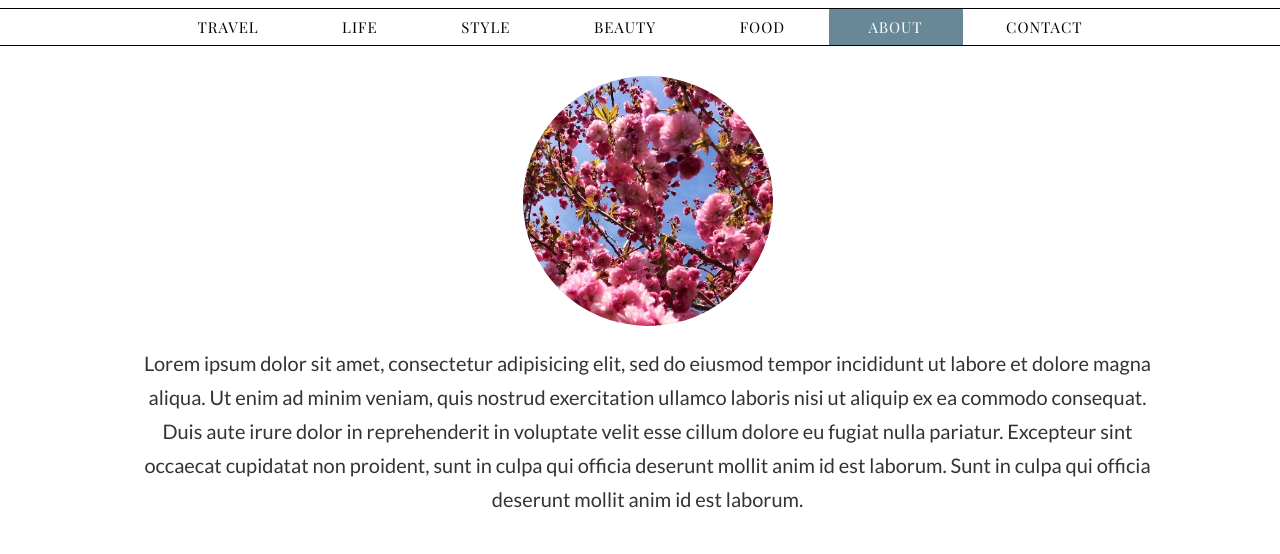
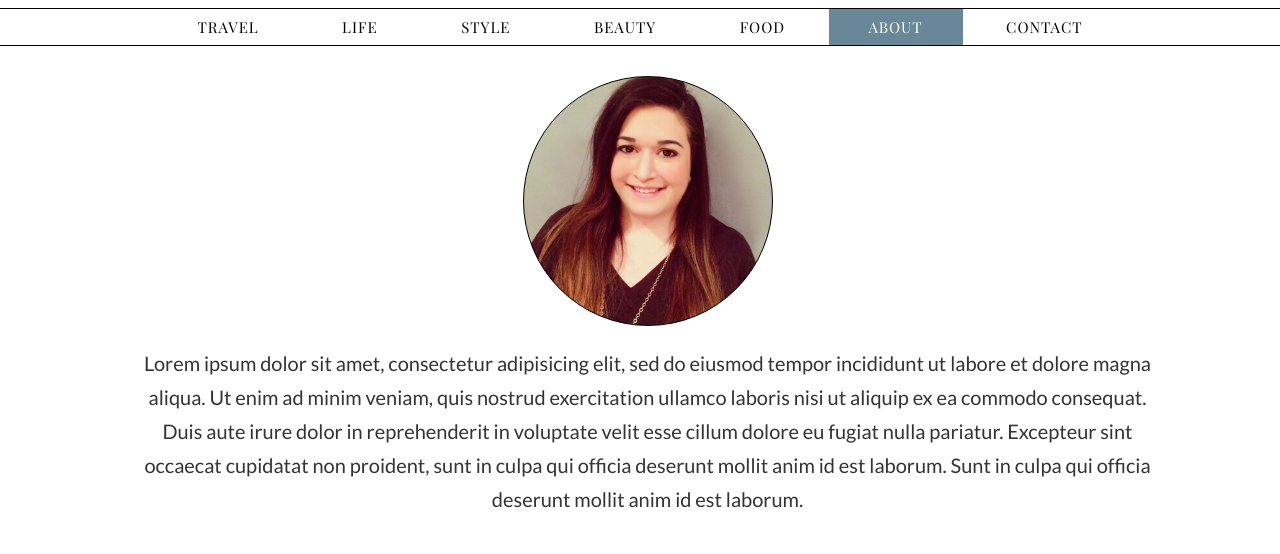
Before and after one commit to katiedoyle/blog, a plain HTML site: page about.html in a window 1280 px wide. Shown: the part 187-741 px from the top of the page. Drawn offline with nearby package versions, Linux system fonts and the light colour scheme.

Commit message:
Updated about page

```diff
--- a/assets/styles/style.css
+++ b/assets/styles/style.css
@@ -711,9 +711,10 @@ a .post {
     width: 250px;
     height: 250px;
     text-align: center;
-    background-image: url(../images/spring.JPG);
+    background-image: url(../images/headshot.jpg);
     background-size: cover;
     border-radius: 50%;
+    border: black solid 1px;
     background-repeat: no-repeat;
     background-position: center;
 }
```
Also changed, not shown: assets/images/headshot.jpg (added), 3 other files.
